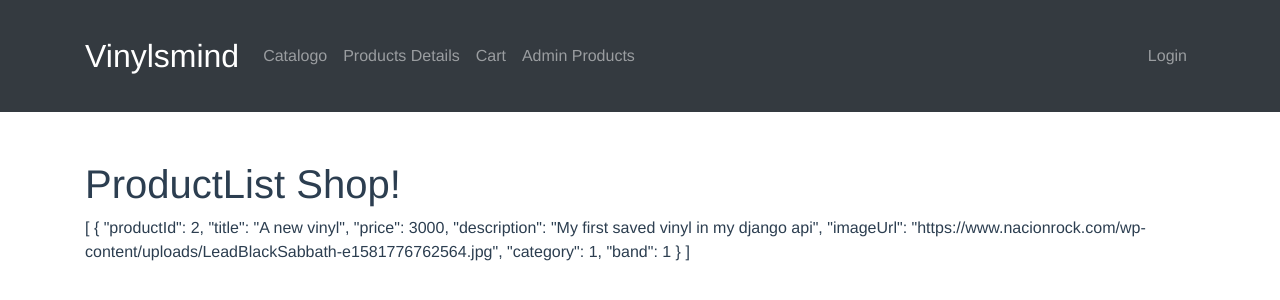
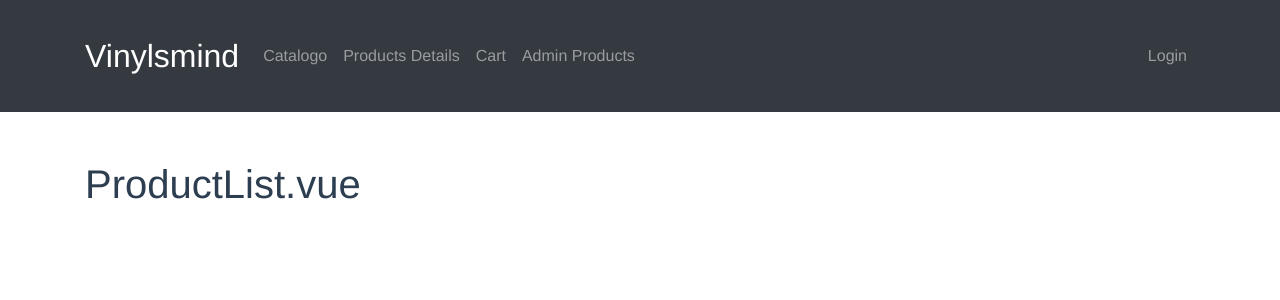
Before and after one commit to danieltadres2021/django-vue-shop, a Vue app in the folder frontend/: page /products in a window 1280 px wide. Shown: the top 300 px of the page. Built offline with nearby package versions, Linux system fonts and the light colour scheme.

Commit message:
Delenting Home page and redirecting to /products

```diff
--- a/frontend/src/main.js
+++ b/frontend/src/main.js
@@ -2,7 +2,9 @@
 import App from './App.vue'
 import router from './router.js';
 import store from './store/index.js';
+import BaseCard from './components/ui/BaseCard.vue';
 const app = createApp(App);
+app.component('base-card', BaseCard);
 app.use(router);
 app.use(store);
 app.mount('#app');
--- a/frontend/src/pages/Home.vue
+++ /dev/null
@@ -1,5 +0,0 @@
-<template>
-  <div>
-
-  </div>
-</template>
--- a/frontend/src/pages/products/ProductRegistration.vue
+++ b/frontend/src/pages/products/ProductRegistration.vue
@@ -1,11 +1,5 @@
 <template>
-  <section>
-
-  </section>
+  <base-card>
+    <h1>ProductRegistration.vue</h1>
+  </base-card>
 </template>
-
-<script>
-export default {
-  computed: {}
-}
-</script>
--- a/frontend/src/pages/products/ProductsList.vue
+++ b/frontend/src/pages/products/ProductsList.vue
@@ -1,16 +1,5 @@
 <template>
-  <div class="container mt-5">
-    <h1> ProductList Shop! </h1>
-    {{ hasProducts }}
-  </div>
+  <base-card>
+    <h1>ProductList.vue</h1>
+  </base-card>
 </template>
-
-<script>
-export default {
-  computed: {
-    hasProducts() {
-      return this.$store.getters.getProducts;
-    }
-  }
-}
-</script>
--- a/frontend/src/router.js
+++ b/frontend/src/router.js
@@ -1,5 +1,4 @@
 import { createRouter, createWebHistory } from 'vue-router';
-import Home from './pages/Home.vue';
 import ProductsList from './pages/products/ProductsList.vue';
 import ProductRegistration from './pages/products/ProductRegistration.vue';
 import NotFound from './pages/NotFound.vue';
@@ -7,7 +6,7 @@
 const router = createRouter({
   history: createWebHistory(),
   routes: [
-    { path: '/', component: Home },
+    { path: '/', redirect: '/products' },
     { path: '/products', component: ProductsList },
     { path: '/register', component: ProductRegistration },
     { path: '/:notFound(.*)', component: NotFound },
```
